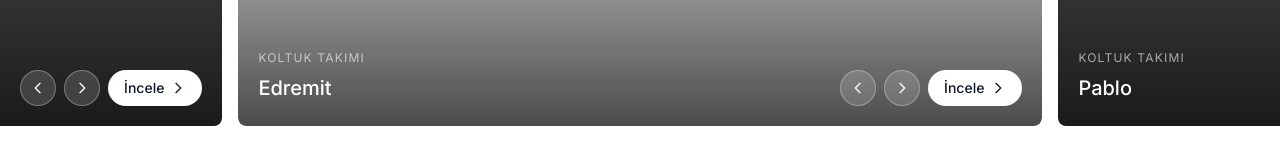
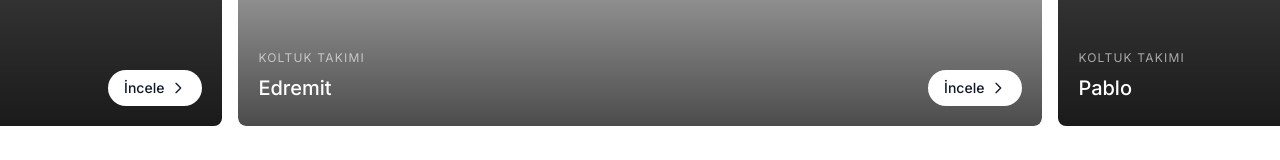
Before and after one commit to turguthatip/furniture-app, a Next.js app: page / in a window 1280 px wide. Shown: the part 594-754 px from the top of the page. Built offline with nearby package versions, Linux system fonts and the light colour scheme.

Commit message:
Remove prev/next arrow buttons beside İncele in homepage slider
Co-Authored-By: Claude Opus 5.5 <noreply@anthropic.com>
Claude-Session: https://claude.ai/code/session_01PWxbbgfEQB6CB4caNfs9XA

```diff
--- a/components/FocusedSlider.tsx
+++ b/components/FocusedSlider.tsx
@@ -57,24 +57,6 @@ export default function FocusedSlider() {
                 <div className="flex items-center justify-between">
                   <span className="text-white text-xl font-medium">{slide.name}</span>
                   <div className="flex items-center gap-2">
-                    <button
-                      onClick={() => sliderRef.current?.slickPrev()}
-                      className="hidden md:flex w-9 h-9 items-center justify-center rounded-full bg-white/15 border border-white/30 text-white hover:bg-white/25 transition-colors"
-                      aria-label="Önceki"
-                    >
-                      <svg className="w-4 h-4" fill="none" stroke="currentColor" strokeWidth={2} viewBox="0 0 24 24">
-                        <path strokeLinecap="round" strokeLinejoin="round" d="M15 19l-7-7 7-7" />
-                      </svg>
-                    </button>
-                    <button
-                      onClick={() => sliderRef.current?.slickNext()}
-                      className="hidden md:flex w-9 h-9 items-center justify-center rounded-full bg-white/15 border border-white/30 text-white hover:bg-white/25 transition-colors"
-                      aria-label="Sonraki"
-                    >
-                      <svg className="w-4 h-4" fill="none" stroke="currentColor" strokeWidth={2} viewBox="0 0 24 24">
-                        <path strokeLinecap="round" strokeLinejoin="round" d="M9 5l7 7-7 7" />
-                      </svg>
-                    </button>
                     <Link
                       href={`/urunler/${slide.slug}`}
                       className="flex items-center gap-1.5 bg-white text-gray-900 text-sm font-medium px-4 py-2 rounded-full hover:bg-gray-100 transition-colors"
```
